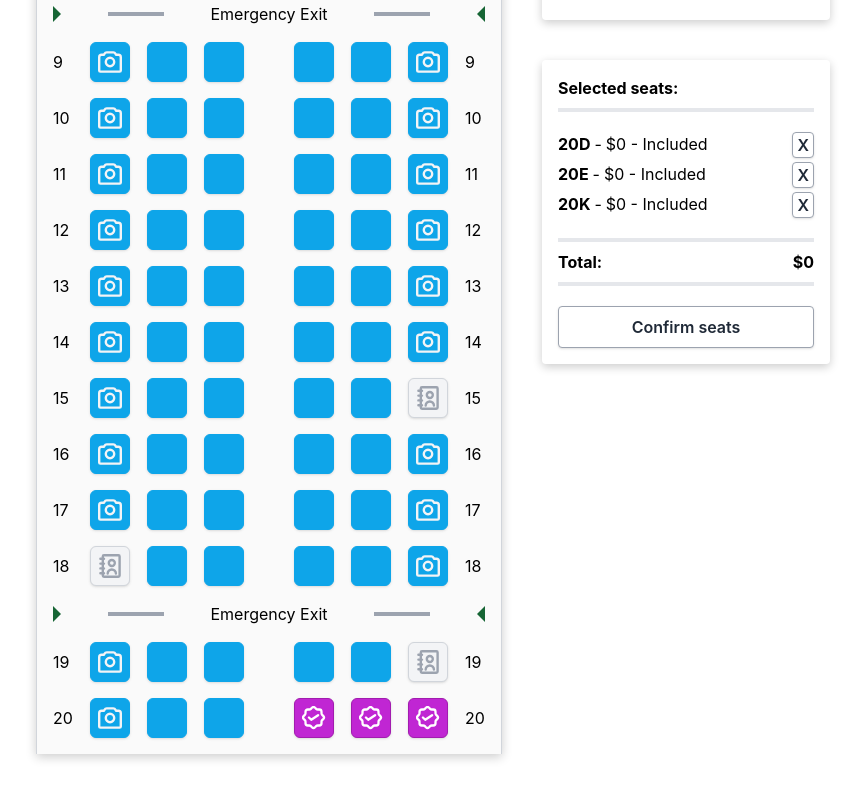
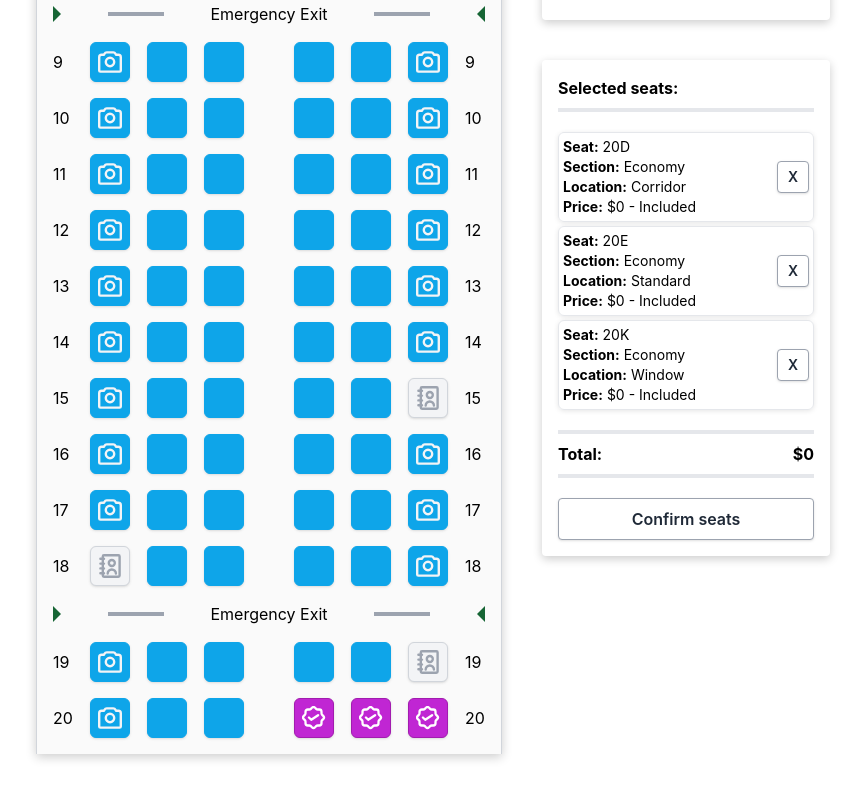
Before and after one commit to juancave/seat-selector, a React (Create React App) app: page /airplane in a window 1280 px wide. Shown: the part 1018-1818 px from the top of the page, without its empty margins (207-1071 px from the left). Built offline with nearby package versions, Linux system fonts and the light colour scheme.

Commit message:
Updating cart detail

```diff
--- a/src/components/Cart/index.tsx
+++ b/src/components/Cart/index.tsx
@@ -1,5 +1,6 @@
 import React from 'react';
 import useCartStore from 'store/cart';
+import { SeatLocationName, SeatTypeName } from 'types';
 
 const Cart: React.FC = () => {
   const seats = useCartStore((state) => state.seats);
@@ -12,21 +13,37 @@ const Cart: React.FC = () => {
       <h2 className="border-b-4 pb-2 font-bold">Selected seats:</h2>
       <div className="flex flex-col gap-1">
         {seats.map((seat, index) => (
-          <div key={index} className="flex justify-between">
-            <span className="flex gap-1">
-              <span className="font-bold">
+          <div
+            key={index}
+            className="text-sm flex justify-between items-center border p-1 rounded-md shadow-[0_1px_5px_rgb(0,0,0,0.1)]"
+          >
+            <div className="flex justify-around flex-col">
+              <div className="flex gap-1">
+                <span className="font-bold">Seat:</span>
+                <span>
                   {seat.row}
                   {seat.name}
                 </span>
-              <span>-</span>
+              </div>
+              <div className="flex gap-1">
+                <span className="font-bold">Section:</span>
+                <span>{SeatTypeName[seat.type]}</span>
+              </div>
+              <div className="flex gap-1">
+                <span className="font-bold">Location:</span>
+                <span>{SeatLocationName[seat.location]}</span>
+              </div>
+              <div className="flex gap-1">
+                <span className="font-bold">Price:</span>
                 {seat.selectedByDefault ? (
                   <span>$0 - Included</span>
                 ) : (
                   <span>${seat.price}</span>
                 )}
-            </span>
+              </div>
+            </div>
             <button
-              className="bg-white hover:bg-gray-100 text-gray-800 font-semibold px-1 py-0 border border-gray-400 rounded shadow"
+              className="bg-white hover:bg-gray-100 text-gray-800 font-semibold px-1 py-0 border border-gray-400 rounded shadow h-8 w-8"
               onClick={() => removeSeat(seat)}
             >
               X
```
Lines whose indentation alone changed are shown as unchanged.
